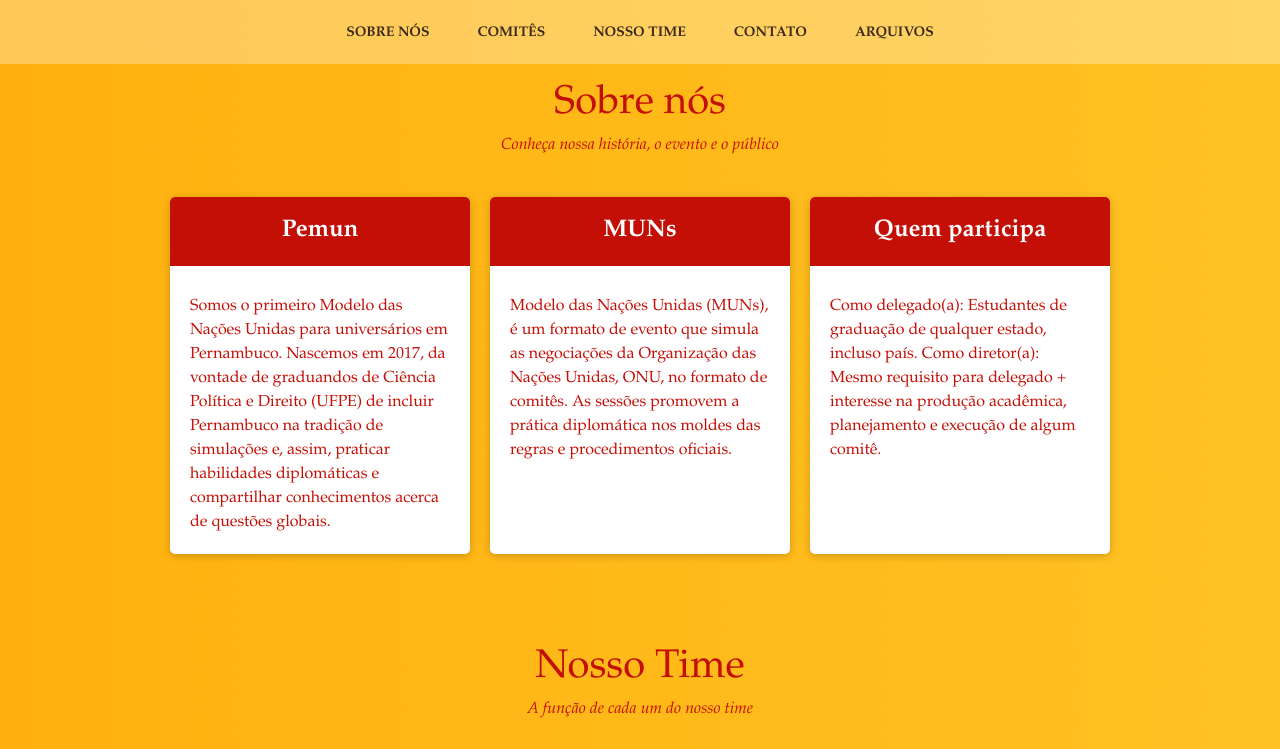
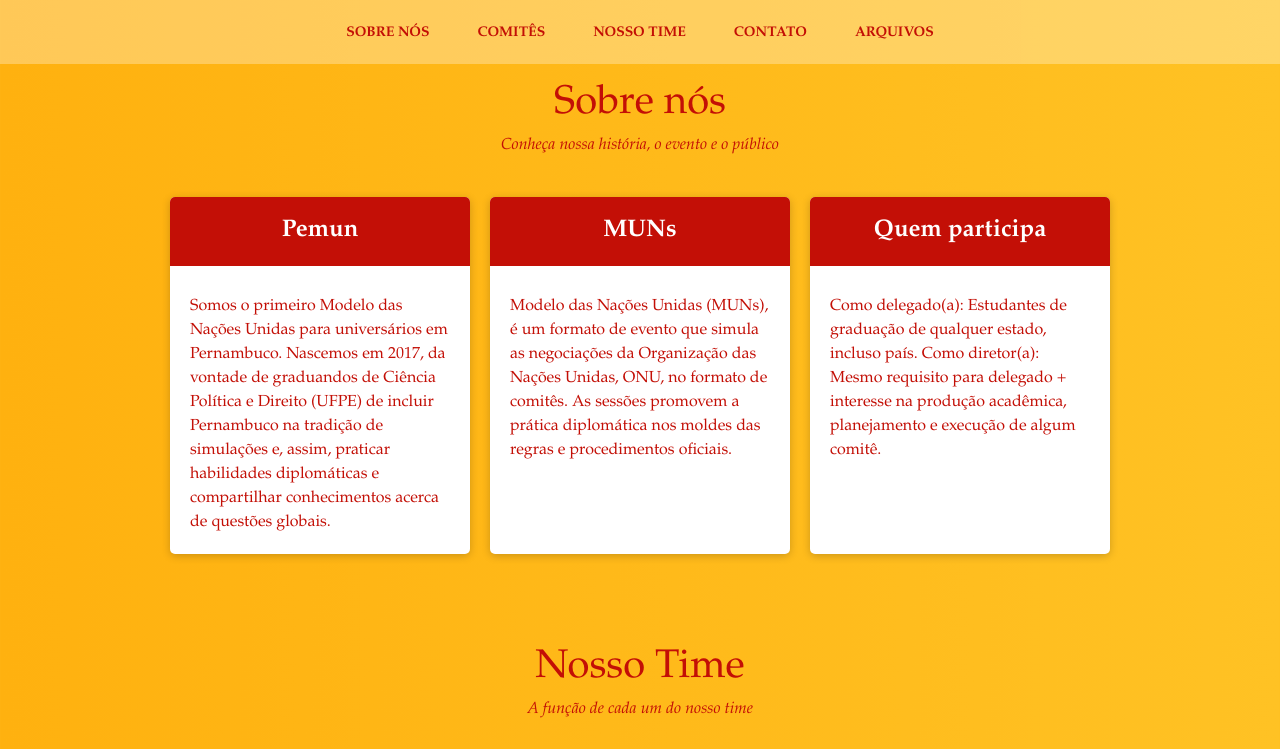
Before and after one commit to pe-mun/webui, a React (Vite) app: page / in a window 1280 px wide. Shown: the top 749 px of the page. Built offline with nearby package versions, Linux system fonts and the light colour scheme; grey boxes are pictures that could not be loaded.

Commit message:
💄 style: header color mc lanche feliz

```diff
--- a/src/components/Header.module.css
+++ b/src/components/Header.module.css
@@ -1,6 +1,6 @@
 .header {
     background-color: rgba(255, 255, 255, 0.3);
-    color: #3c2b1a;
+    color: #c30f06;
     display: flex;
     align-items: center;
     justify-content: center;
@@ -17,7 +17,7 @@
     font-size: 0.875rem;
     font-weight: 700;
     text-decoration: none;
-    color: #3c2b1a;
+    color: #c30f06;
     text-transform: uppercase;
     border-radius: 9999px;
     transition: 0.2s;
```
